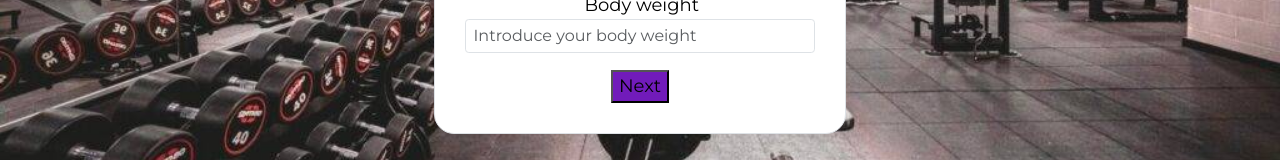
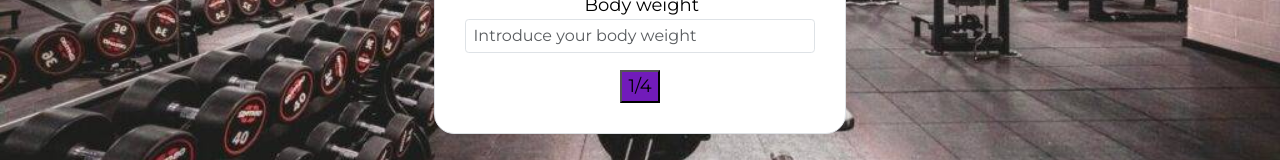
Before and after one commit to danigracia-itb/coach-it-client, a Vue app: page /form in a window 1280 px wide. Shown: the part 528-688 px from the top of the page. Built offline with nearby package versions, Linux system fonts and the light colour scheme.

Commit message:
boton salto de pagina

```diff
--- a/src/pages/auth/Form.vue
+++ b/src/pages/auth/Form.vue
@@ -18,7 +18,7 @@
                     <label for="bodyWeight" class="text-black">Body weight</label>
                     <input type="text" id="bodyWeight" class="form-control" placeholder="Introduce your body weight">
                 </div>
-                <button @click="nextPage">Next</button>
+                <button @click="nextPage">1/{{totalPages}}</button>
             </fieldset>
 
 
@@ -55,7 +55,8 @@
                     <span><input type="checkbox" id="sunday" name="day" value="Sunday"><label
                             for="sunday">Sun</label></span>
                 </div>
-                <button @click="nextPage">Next</button>
+                <button @click="previousPage">&#8592; {{currentPage-1}}/{{totalPages}}</button>
+                <button @click="nextPage">{{currentPage}}/{{totalPages}} &#8594;</button>
             </fieldset>
 
             <fieldset v-if="currentPage === 3" class="text-center">
@@ -69,7 +70,8 @@
                     <label for="hatedExercises" class="text-black">Hated Exercises</label>
                     <textarea id="hatedExercises" class="form-control" placeholder="Enter your hated exercises"></textarea>
                 </div>
-                <button @click="nextPage">Next</button>
+                <button @click="previousPage">&#8592; {{currentPage-1}}/{{totalPages}}</button>
+                <button @click="nextPage">{{currentPage}}/{{totalPages}} &#8594;</button>
             </fieldset>
 
             <fieldset v-if="currentPage === 4" class="text-center">
@@ -82,7 +84,8 @@
                     <label for="longTermGoals" class="text-black">Long-Term Goals</label>
                     <textarea id="longTermGoals" class="form-control" placeholder="Enter your long-term goals"></textarea>
                 </div>
-                <button @click="nextPage">Next</button>
+                <button @click="previousPage">&#8592; {{currentPage-1}}/{{totalPages}}</button>
+                <button @click="nextPage">{{currentPage}}/{{totalPages}}</button>
             </fieldset>
         </form>
     </div>
@@ -99,9 +102,26 @@ function nextPage() {
         currentPage.value += 1;
     }
 }
+
+function previousPage() {
+    if (currentPage.value > 1) {
+        currentPage.value -= 1;
+    }
+}
 </script>
 
 <style scoped>
+.full-screen {
+    position: fixed;
+    top: 0;
+    left: 0;
+    width: 100%;
+    height: 100%;
+    margin: 0;
+    padding: 0;
+    overflow: auto;
+}
+
 .full-screen {
     position: fixed;
     top: 0;
@@ -119,14 +139,11 @@ function nextPage() {
     background-size: cover;
 }
 
-span {
-    margin: 1%;
-}
-
 label {
     margin-left: 1%;
 }
-button{
+
+button {
     background-color: #711bba;
     margin-top: 5%;
 }
```
